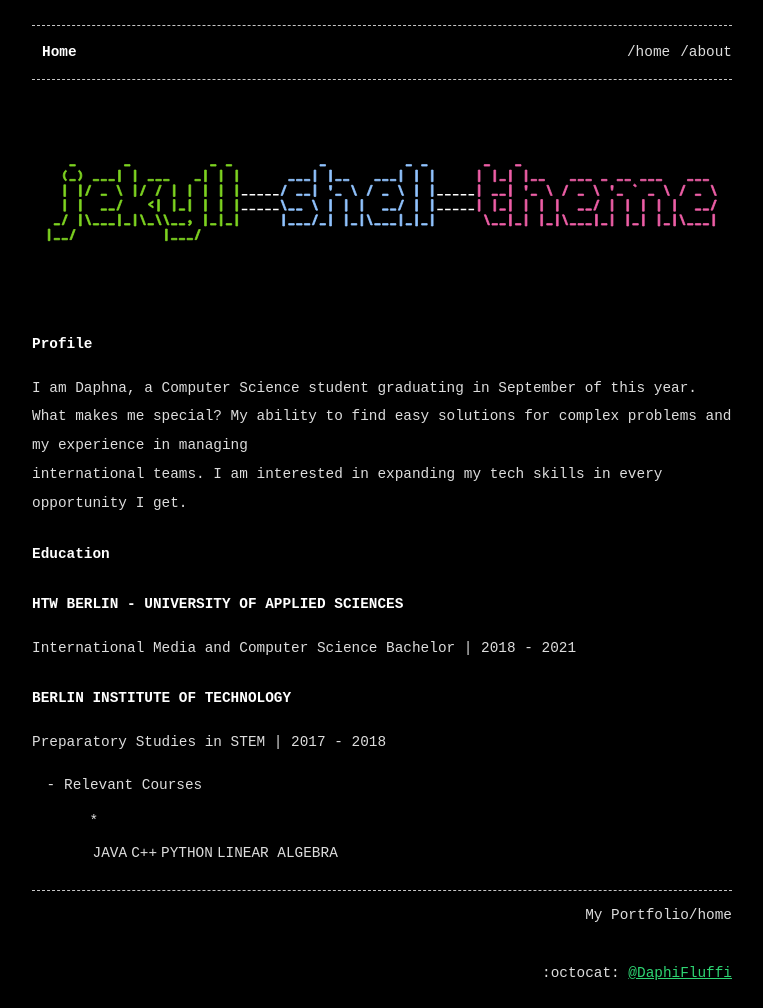
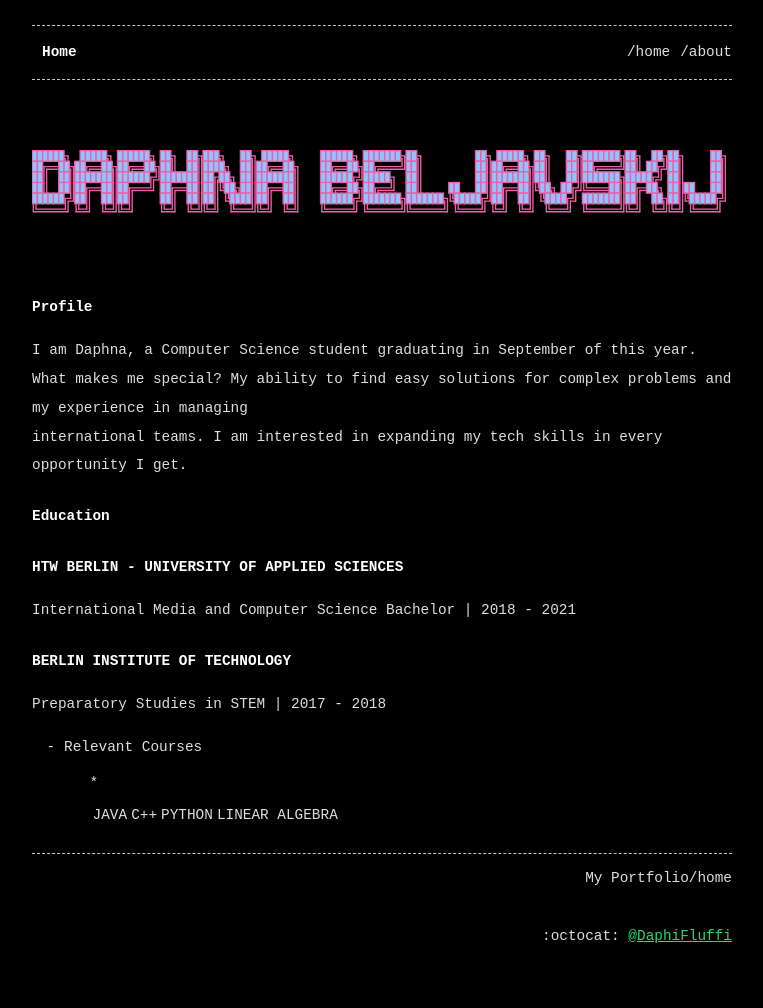
Before and after one commit to DaphiFluffi/portfolio, a Jekyll site: the page built from index.md, in a window 1280 px wide. Shown: the whole page, without its empty margins (258-1021 px from the left). Built offline with Jekyll 4.4.1, drawn with Linux system fonts in a browser that asks for light colours; after the commit the page ends 970 px from its top, so only the background shows below that.

Commit message:
updated svg

```diff
--- a/index.md
+++ b/index.md
@@ -4,7 +4,7 @@ permalink: /
 permalink_name: /home
 title: Home
 
-detail_image: assets/theme_logo.svg
+detail_image: assets/daphna2.svg
 
 ---
 
```
Also changed, not shown: assets/daphna2.svg (added), assets/theme_logo.svg.
